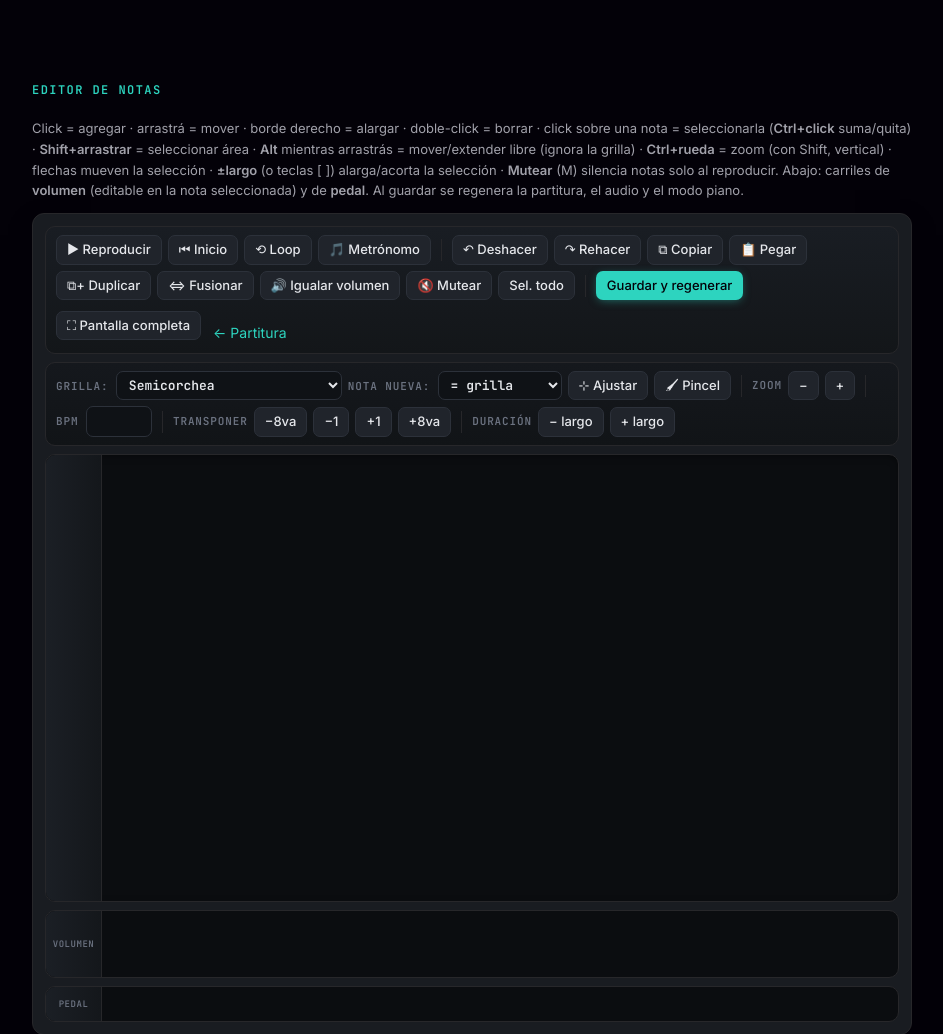
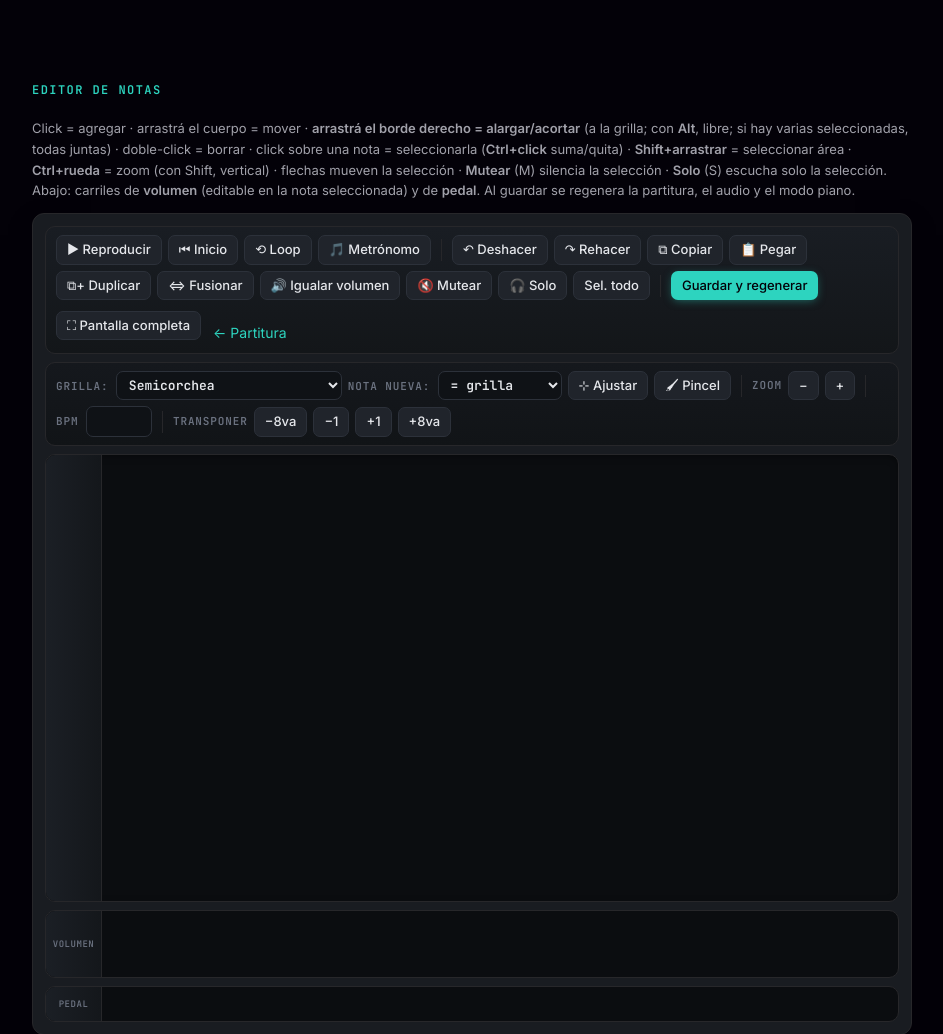
Before and after one commit to MatiasTilleriasLey/Clavis, a Flask app: template app/templates/edit_notes.html in a window 1280 px wide. Shown: the part 85-1119 px from the top of the page, without its empty margins (168-1111 px from the left). Run offline with Flask 3, Linux system fonts and the light colour scheme; the template is opened without the code that fills it, so the values that code supplies are empty.

Commit message:
Editor: Solo (escuchar solo la selección) + alargar por arrastre en vez de botón
- Solo (🎧 / tecla S): reproduce solo las notas seleccionadas, silenciando el resto;
  las que quedan fuera se ven atenuadas. Toggle. Complementa a Mutear.
- Alargar/acortar vuelve a ser por arrastre del borde derecho (zona ampliada a 10px
  + cursor ew-resize al acercarse); se quitaron los botones ±largo. Sigue funcionando
  en grupo y con Alt = libre. Quedan las teclas [ ] como atajo.

```diff
--- a/app/templates/edit_notes.html
+++ b/app/templates/edit_notes.html
@@ -5,14 +5,14 @@
 <span class="label">Editor de notas</span>
 <h1 class="hero__title" style="font-size:26px">{{ score.title }}</h1>
 <p class="muted" style="font-size:13px; margin:4px 0 12px">
-  Click = agregar · arrastrá = mover · borde derecho = alargar · doble-click = borrar ·
-  click sobre una nota = seleccionarla (<strong>Ctrl+click</strong> suma/quita) ·
-  <strong>Shift+arrastrar</strong> = seleccionar área · <strong>Alt</strong> mientras arrastrás
-  = mover/extender libre (ignora la grilla) · <strong>Ctrl+rueda</strong> = zoom (con Shift,
-  vertical) · flechas mueven la selección · <strong>±largo</strong> (o teclas [ ]) alarga/acorta
-  la selección · <strong>Mutear</strong> (M) silencia notas solo al reproducir. Abajo: carriles de
-  <strong>volumen</strong> (editable en la nota seleccionada) y de <strong>pedal</strong>.
-  Al guardar se regenera la partitura, el audio y el modo piano.
+  Click = agregar · arrastrá el cuerpo = mover · <strong>arrastrá el borde derecho = alargar/acortar</strong>
+  (a la grilla; con <strong>Alt</strong>, libre; si hay varias seleccionadas, todas juntas) ·
+  doble-click = borrar · click sobre una nota = seleccionarla (<strong>Ctrl+click</strong> suma/quita) ·
+  <strong>Shift+arrastrar</strong> = seleccionar área · <strong>Ctrl+rueda</strong> = zoom (con Shift,
+  vertical) · flechas mueven la selección · <strong>Mutear</strong> (M) silencia la selección ·
+  <strong>Solo</strong> (S) escucha solo la selección. Abajo: carriles de <strong>volumen</strong>
+  (editable en la nota seleccionada) y de <strong>pedal</strong>. Al guardar se regenera la partitura,
+  el audio y el modo piano.
 </p>
 
 <div id="editor-wrap">
@@ -30,6 +30,7 @@
   <button id="merge" class="btn btn--ghost" title="Fusionar notas del mismo tono contiguas en una sola">⇔ Fusionar</button>
   <button id="eqvol" class="btn btn--ghost" title="Igualar el volumen de las notas seleccionadas">🔊 Igualar volumen</button>
   <button id="mute" class="btn btn--ghost" title="Mutear/reactivar la selección (M) — la silencia solo en la reproducción">🔇 Mutear</button>
+  <button id="solo" class="btn btn--ghost" title="Solo (S) — escuchar solo la selección; el resto se silencia">🎧 Solo</button>
   <button id="select-all" class="btn btn--ghost" title="Seleccionar todo (Ctrl+A)">Sel. todo</button>
   <span class="sep"></span>
   <button id="save" class="btn btn--primary">Guardar y regenerar</button>
@@ -70,10 +71,6 @@
   <button id="tr-1d" class="btn btn--ghost">−1</button>
   <button id="tr-1u" class="btn btn--ghost">+1</button>
   <button id="tr-8u" class="btn btn--ghost" title="+1 octava">+8va</button>
-  <span class="sep"></span>
-  <span class="muted">Duración</span>
-  <button id="len-dn" class="btn btn--ghost" title="Acortar la selección un paso de grilla">− largo</button>
-  <button id="len-up" class="btn btn--ghost" title="Alargar la selección un paso de grilla (o arrastrá el borde derecho; con Alt, libre)">+ largo</button>
 </div>
 
 <div id="editor">
@@ -192,6 +189,7 @@
   let tempo = 120, notes = [], pedals = [], width = 2000;
   let PLO = 48, PHI = 84, ROW = 14, ROWS = 37, GRIDH = 518, rowOverride = 0;
   const selection = new Set();
+  let soloSet = null;   // si != null, solo suenan estas notas (modo Solo)
   const noteName = p => NAMES[((p % 12) + 12) % 12] + (Math.floor(p / 12) - 1);
 
   // cabezal + regla clickeable (seek) + overlay de loop
@@ -265,17 +263,25 @@
     el.style.width = Math.max(3, (n.end - n.start) * PPS) + 'px';
     el.style.height = (ROW - 1) + 'px';
   }
+  const RESIZE_ZONE = 10;   // px del borde derecho que arrastran para alargar/acortar
   function noteEl(n) {
     const el = document.createElement('div');
+    const soloOut = soloSet && !soloSet.has(n);      // fuera del solo => atenuada
     const bg = n.muted ? 'repeating-linear-gradient(45deg,#4b5563,#4b5563 5px,#374151 5px,#374151 10px)'
       : 'linear-gradient(180deg,#5eead4,#2DD4BF 45%,#17a394)';
+    const op = n.muted ? '.55' : (soloOut ? '.28' : opacityFor(n.velocity));
     el.style.cssText = 'position:absolute;background:' + bg + ';border:1px solid ' + (n.muted ? '#6b7280' : '#0b5c53') +
       ';border-top-color:' + (n.muted ? '#9ca3af' : '#7ff0e0') + ';border-radius:3px;box-sizing:border-box;' +
-      'cursor:grab;box-shadow:0 1px 2px rgba(0,0,0,.45);opacity:' + (n.muted ? '.55' : opacityFor(n.velocity));
+      'cursor:grab;box-shadow:0 1px 2px rgba(0,0,0,.45);opacity:' + op;
     place(el, n);
     if (selection.has(n)) selStyle(el, true);
     el.addEventListener('mousedown', e => startDrag(e, n, el));
     el.addEventListener('dblclick', e => { e.stopPropagation(); removeNote(n, el); });
+    el.addEventListener('mousemove', e => {          // cursor de "alargar" al acercarse al borde derecho
+      if (drag) return;
+      const rr = el.getBoundingClientRect();
+      el.style.cursor = (e.clientX > rr.right - RESIZE_ZONE) ? 'ew-resize' : 'grab';
+    });
     n.el = el; return el;
   }
 
@@ -298,7 +304,11 @@
   function snapNotes() { return notes.map(n => ({ pitch: n.pitch, start: n.start, end: n.end, velocity: n.velocity, muted: n.muted || false })); }
   function snapshot() { return { notes: snapNotes(), pedals: pedals.map(p => ({ start: p.start, end: p.end })) }; }
   function pushHistory() { history.push(snapshot()); if (history.length > 80) history.shift(); redoStack.length = 0; }
-  function restore(st) { notes = st.notes; pedals = st.pedals; selection.clear(); render(); dirty(); }
+  function restore(st) {
+    notes = st.notes; pedals = st.pedals; selection.clear();
+    soloSet = null; document.getElementById('solo').classList.remove('on');   // evita refs viejas
+    render(); dirty();
+  }
   function undo() {
     if (!history.length) { statusEl.textContent = 'nada para deshacer'; return; }
     redoStack.push(snapshot()); restore(history.pop()); statusEl.textContent = 'deshecho';
@@ -502,7 +512,7 @@
   let drag = null;
   function startDrag(e, n, el) {
     e.preventDefault(); e.stopPropagation();
-    const r = el.getBoundingClientRect(), resize = (e.clientX > r.right - 7);
+    const r = el.getBoundingClientRect(), resize = (e.clientX > r.right - RESIZE_ZONE);
     drag = { resize, moved: false, ox: e.clientX, oy: e.clientY, n, el, ctrl: (e.ctrlKey || e.metaKey), group: null, s0: n.start, e0: n.end };
     document.body.style.userSelect = 'none';
   }
@@ -616,7 +626,16 @@
     statusEl.textContent = (anyOn ? 'muteadas ' : 'reactivadas ') + arr.length + ' nota(s)';
   }
 
-  // --- alargar / acortar la selección un paso de grilla (el drag del borde también sirve; Alt = libre) ---
+  // --- solo: escuchar solo la selección (silencia el resto) ---
+  function toggleSolo() {
+    const btn = document.getElementById('solo');
+    if (soloSet) { soloSet = null; btn.classList.remove('on'); render(); statusEl.textContent = 'solo off'; return; }
+    if (!selection.size) { statusEl.textContent = 'seleccioná notas para el solo'; return; }
+    soloSet = new Set(selection); btn.classList.add('on'); render();
+    statusEl.textContent = 'solo: ' + soloSet.size + ' nota(s)';
+  }
+
+  // --- alargar / acortar la selección un paso de grilla (para las teclas [ ]; también arrastrando el borde) ---
   function lengthenSel(delta) {
     if (!selection.size) { statusEl.textContent = 'seleccioná notas para alargar/acortar'; return; }
     pushHistory();
@@ -682,6 +701,7 @@
   function subSeqFrom(fromT) {
     const ns = []; let maxEnd = 0;
     notes.forEach(n => {
+      if (soloSet && !soloSet.has(n)) return;         // modo solo: solo suenan las del set
       if (n.muted) return;                            // muteadas: no suenan
       if (n.end <= fromT + 0.001) return;
       const en = n.end - fromT;
@@ -764,9 +784,7 @@
   document.getElementById('merge').addEventListener('click', mergeSel);
   document.getElementById('eqvol').addEventListener('click', equalizeVol);
   document.getElementById('mute').addEventListener('click', toggleMute);
-  const lenStep = () => step() || (60 / tempo) / 2;   // paso de grilla, o corchea si es "Libre"
-  document.getElementById('len-up').addEventListener('click', () => lengthenSel(lenStep()));
-  document.getElementById('len-dn').addEventListener('click', () => lengthenSel(-lenStep()));
+  document.getElementById('solo').addEventListener('click', toggleSolo);
   document.getElementById('select-all').addEventListener('click', selectAll);
   document.getElementById('brush').addEventListener('click', function () { this.classList.toggle('on'); });
   document.getElementById('zoom-in').addEventListener('click', () => zoomH(1.25, null));
@@ -800,6 +818,7 @@
     else if (mod && e.code === 'KeyD') { e.preventDefault(); duplicate(); }
     else if (e.code === 'Space') { e.preventDefault(); startPlay(); }
     else if (e.code === 'KeyM') { e.preventDefault(); toggleMute(); }
+    else if (e.code === 'KeyS' && !mod) { e.preventDefault(); toggleSolo(); }
     else if (e.code === 'BracketRight') { e.preventDefault(); lengthenSel(step() || (60 / tempo) / 2); }
     else if (e.code === 'BracketLeft') { e.preventDefault(); lengthenSel(-(step() || (60 / tempo) / 2)); }
     else if (e.code === 'ArrowUp') { e.preventDefault(); moveSel(0, e.shiftKey ? 12 : 1); }
```
